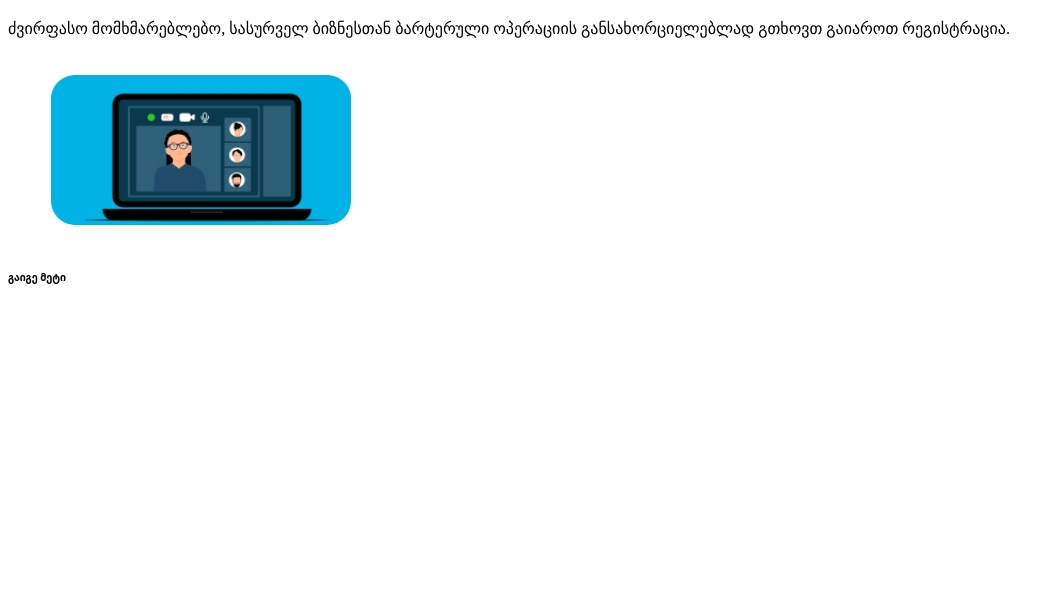
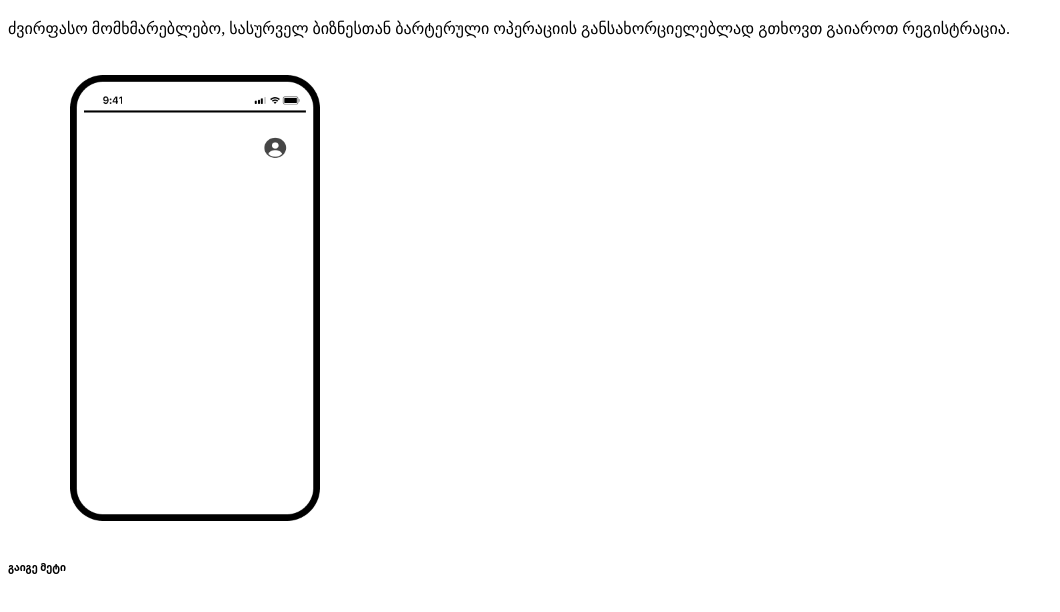
Before and after one commit to TekleJankhoteli/BB-partner-mobile-version, a plain HTML site: page index.html in a window 1280 px wide. Shown: the part 62-674 px from the top of the page, without its empty margins (0-1060 px from the left). Drawn offline with Linux system fonts and the light colour scheme.

Commit message:
განახლებული

```diff
--- a/index.html
+++ b/index.html
@@ -15,7 +15,7 @@
             <p>ძვირფასო მომხმარებლებო, სასურველ ბიზნესთან ბარტერული ოპერაციის განსახორციელებლად გთხოვთ გაიაროთ რეგისტრაცია.</p>
 
         </div>
-        <img src="./photoes/podcast-7779510 1.png" alt="">
+        <img src="./photoes/Group 127.png" alt="">
         <p class="gaigeMeti"> გაიგე მეტი</p>
     </div>
 
--- a/style.css
+++ b/style.css
@@ -3,9 +3,8 @@
 
 
 .container>img{
-    margin-left: 43px;
-    width: 300px;
-    height: 150px;
+    width: 250px;
+    margin-left: 62px;
     border-radius: 23px;
 padding-top: 21px;}
 
@@ -15,6 +14,6 @@ padding-top: 21px;}
         font-weight:bolder;
         font-size: 10px;
         color: #000000;
-        padding-top: 31px;
+        padding-top: 25px;
 
     }
```
Also changed, not shown: photoes/Group 127.png (added).
